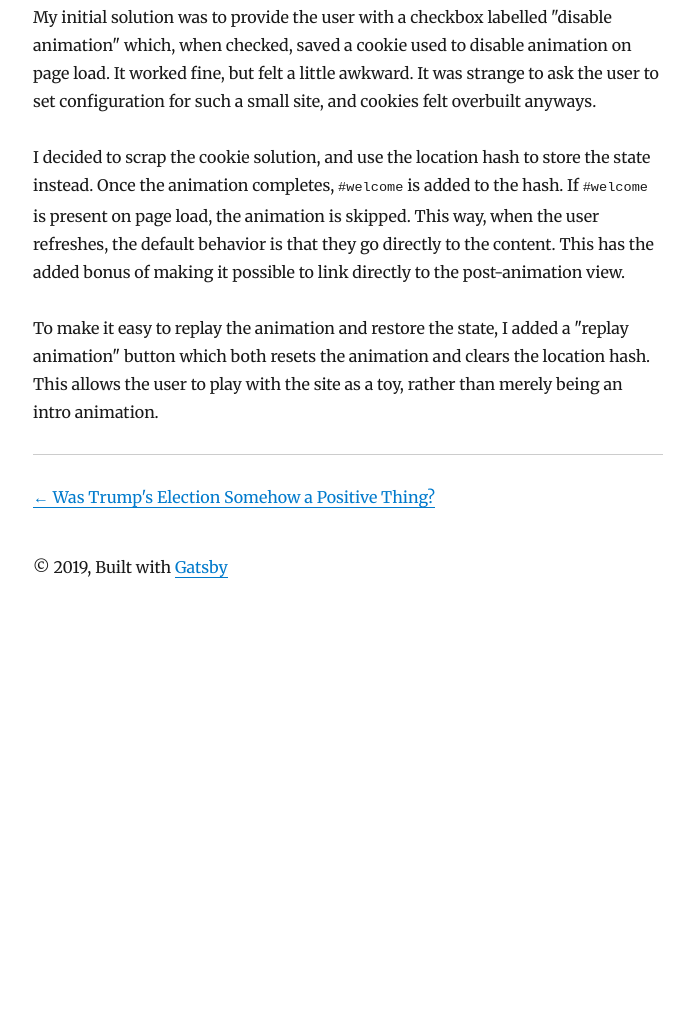
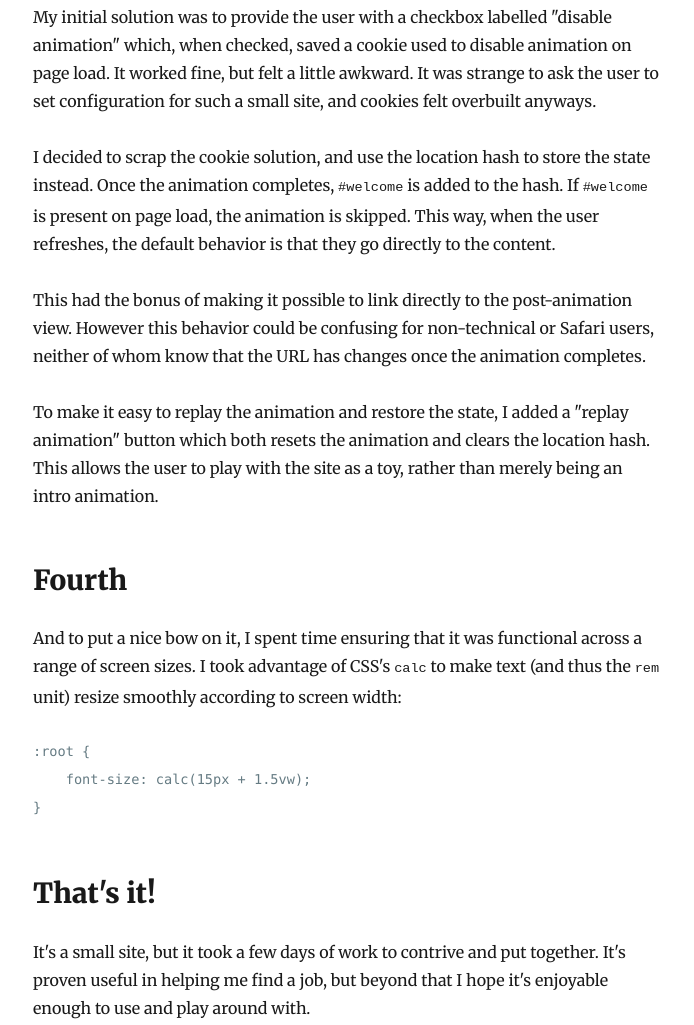
Before and after one commit to vcolavin/blog, a Gatsby site: page /2019/my-website.md/ in a window 1280 px wide. Shown: the part 3162-4187 px from the top of the page, without its empty margins (292-986 px from the left). Before the commit the page ends 3785 px from the top, so only its background shows below. Built offline with nearby package versions, Linux system fonts and the light colour scheme; Gatsby itself is replaced by a stand-in of ours; some packages are replaced by stand-ins of ours; code samples lack their colours.

Commit message:
better conclusion

````diff
--- a/content/blog/2019/my-website.md/index.md
+++ b/content/blog/2019/my-website.md/index.md
@@ -44,7 +44,7 @@ And then just because I am never allowed to use default HTML colors in professio
 
 ## Third, the behavior.
 
-So I've got useful information, considered fonts, and a cute face. It was basically done!
+So I've got useful information, considered fonts, and a cute face. It was essentially done!
 
 But I'm a front-end developer, and I was inclined to add a smidgen of fun behavior to the site. This was a site, not an app, and I wanted to keep it to a minimum. Just a dash, to make it memorable. I landed on the idea of animating the text so it comes out of my face. I was inspired by Terry Gilliam, and by the personal website of one of my college housemates.
 
@@ -54,6 +54,22 @@ It worked well, but I realized that it quickly got boring and annoying. If a rep
 
 My initial solution was to provide the user with a checkbox labelled "disable animation" which, when checked, saved a cookie used to disable animation on page load. It worked fine, but felt a little awkward. It was strange to ask the user to set configuration for such a small site, and cookies felt overbuilt anyways.
 
-I decided to scrap the cookie solution, and use the location hash to store the state instead. Once the animation completes, `#welcome` is added to the hash. If `#welcome` is present on page load, the animation is skipped. This way, when the user refreshes, the default behavior is that they go directly to the content. This has the added bonus of making it possible to link directly to the post-animation view.
+I decided to scrap the cookie solution, and use the location hash to store the state instead. Once the animation completes, `#welcome` is added to the hash. If `#welcome` is present on page load, the animation is skipped. This way, when the user refreshes, the default behavior is that they go directly to the content.
+
+This had the bonus of making it possible to link directly to the post-animation view. However this behavior could be confusing for non-technical or Safari users, neither of whom know that the URL has changes once the animation completes.
 
 To make it easy to replay the animation and restore the state, I added a "replay animation" button which both resets the animation and clears the location hash. This allows the user to play with the site as a toy, rather than merely being an intro animation.
+
+## Fourth
+
+And to put a nice bow on it, I spent time ensuring that it was functional across a range of screen sizes. I took advantage of CSS's `calc` to make text (and thus the `rem` unit) resize smoothly according to screen width:
+
+```css
+:root {
+	font-size: calc(15px + 1.5vw);
+}
+```
+
+## That's it!
+
+It's a small site, but it took a few days of work to contrive and put together. It's proven useful in helping me find a job, but beyond that I hope it's enjoyable enough to use and play around with.
````
